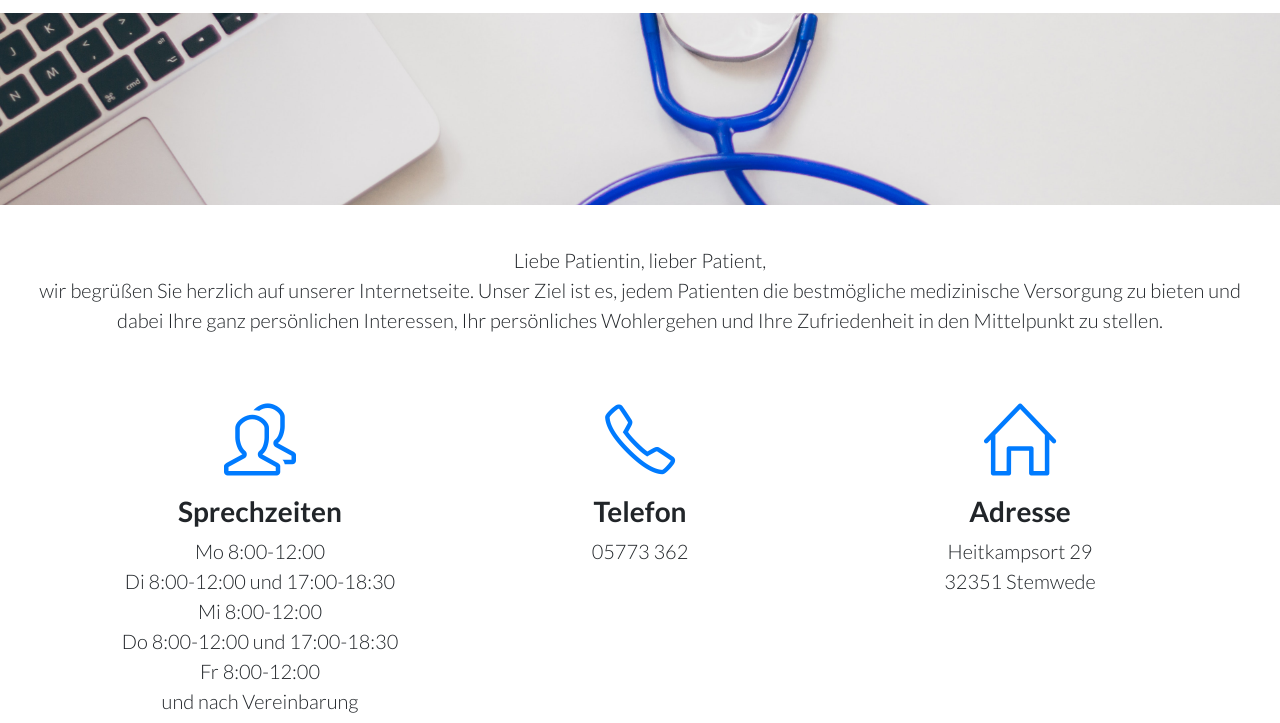
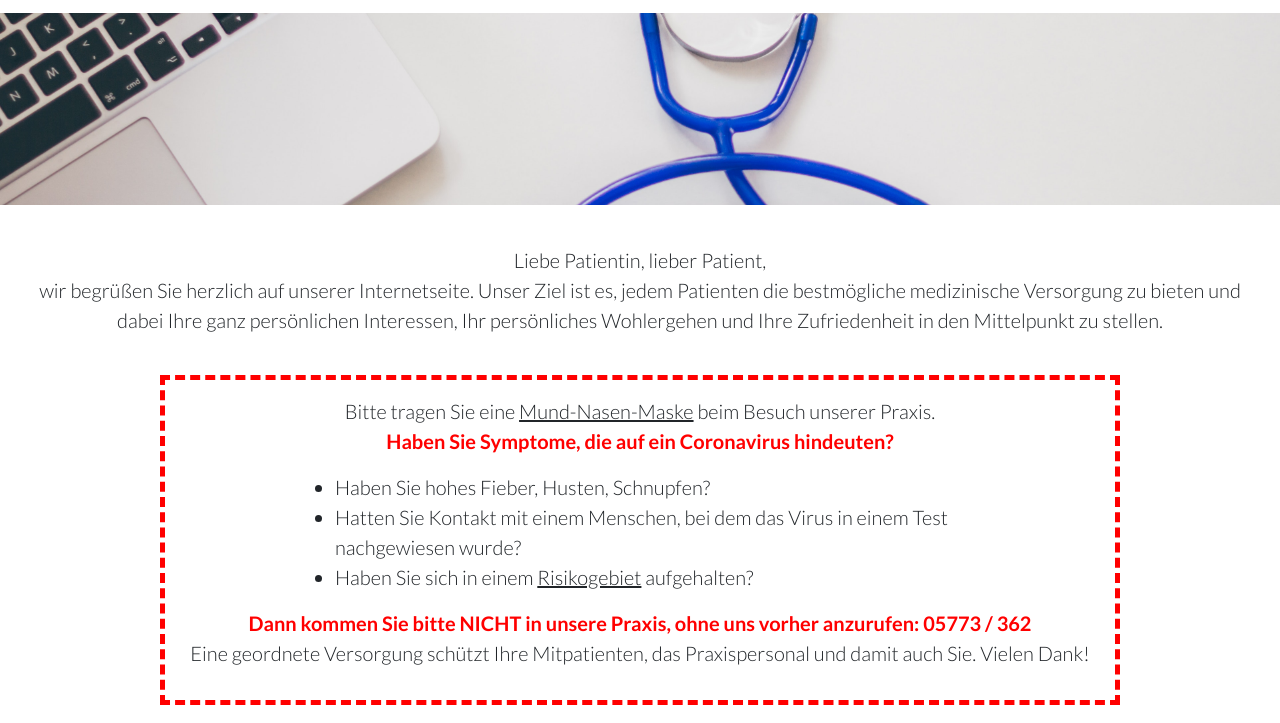
Before and after one commit to helenewider/helenewider.github.io, a website: page index.html in a window 1280 px wide. Shown: the part 77-800 px from the top of the page. Drawn offline with Linux system fonts and the light colour scheme.

Commit message:
update 10

```diff
--- a/index.html
+++ b/index.html
@@ -58,6 +58,38 @@
       medizinische Versorgung zu bieten und dabei Ihre ganz
       persönlichen Interessen, Ihr persönliches Wohlergehen und
       Ihre Zufriedenheit in den Mittelpunkt zu stellen.
+    </p>
+  </div>
+  <div class="container-fluid w-75 my-3 py-3"
+       style="border-style: dashed; border-color:red;
+       border-width: thick"
+  >
+    <p class="lead p text-center">
+      Bitte tragen Sie eine <u>Mund-Nasen-Maske</u>
+      beim Besuch unserer Praxis.
+      <br>
+      <span style="font-weight: bold; color:red">
+        Haben Sie Symptome, die auf ein Coronavirus
+        hindeuten?
+      </span>
+    </p>
+    <div style="margin:auto; width:75%; padding: 0 5% 0 5;">
+      <ul class="lead p text-left">
+        <li>Haben Sie hohes Fieber, Husten, Schnupfen?</li>
+        <li>Hatten Sie Kontakt mit einem Menschen,
+          bei dem das Virus in einem Test nachgewiesen wurde?
+        </li>
+        <li>Haben Sie sich in einem <u>Risikogebiet</u> aufgehalten?</li>
+      </ul>
+    </div>
+    <p class="lead p text-center">
+      <span style="font-weight: bold; color:red">
+        Dann kommen Sie bitte NICHT in unsere Praxis,
+        ohne uns vorher anzurufen: 05773 / 362
+      </span>
+      <br>
+      Eine geordnete Versorgung schützt Ihre Mitpatienten,
+      das Praxispersonal und damit auch Sie. Vielen Dank!
     </p>
   </div>
   <!-- Icons Grid -->
@@ -369,7 +401,7 @@
         <li class="list-group-item">Laboruntersuchungen (inkl. Blutzuckerschnelltest
           , Gerinnungsschnelltest, Urinschnelltest)
         </li>
-        <li class="list-group-item">Reizstromtherapie / Mikrowelllentherapie (Wärmebehandlung)
+        <li class="list-group-item">Mikrowelllentherapie (Wärmebehandlung)
           bei z.B. Rückenschmerzen
         </li>
       </ul>
```
